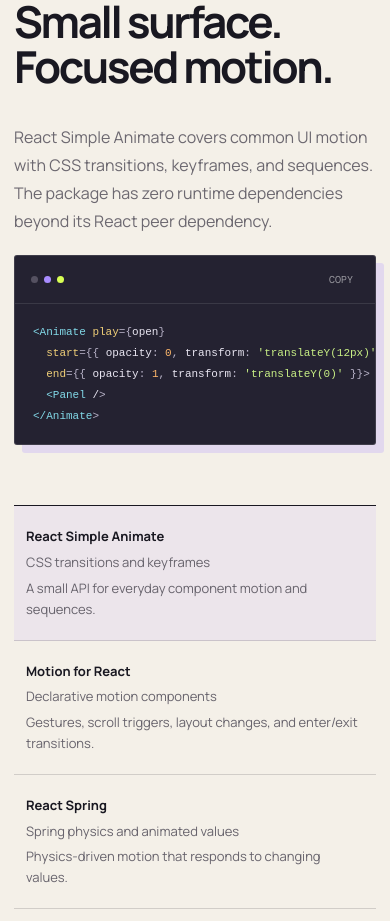
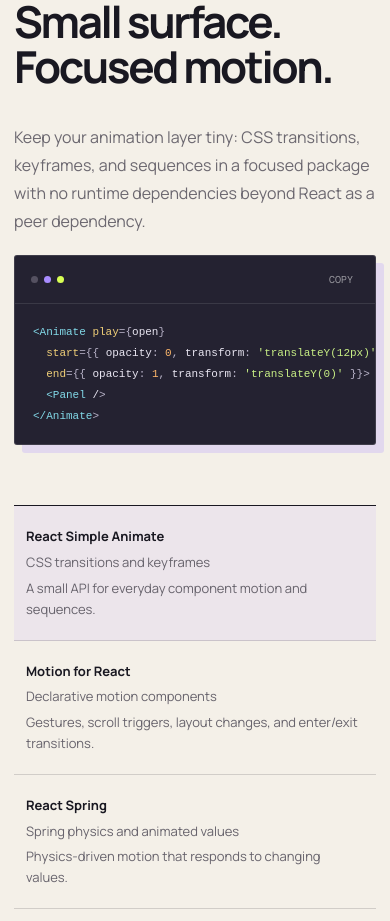
Before and after one commit to bluebill1049/react-simple-animate-web-site, a React (Vite) app: page / in a window 390 px wide. Shown: the part 5380-6301 px from the top of the page. Built offline with nearby package versions, Linux system fonts and the light colour scheme; a web font is replaced by a local one.

Commit message:
add bg color

```diff
--- a/index.html
+++ b/index.html
@@ -3,7 +3,7 @@
   <head>
     <meta charset="UTF-8" />
     <meta name="viewport" content="width=device-width, initial-scale=1.0" />
-    <meta name="theme-color" content="#171622" />
+    <meta name="theme-color" content="#f4f0e8" />
     <meta name="description" content="Small, declarative animations for React. Animate from A to B, create keyframes, and orchestrate sequences." />
     <meta name="author" content="bluebill1049" />
     <link rel="describedby" href="/llms.txt" />
--- a/src/App.jsx
+++ b/src/App.jsx
@@ -235,7 +235,7 @@
         </section>
 
         <section className="section shell comparison">
-          <div className="comparison-heading"><div><span className="section-index">04 / PICK THE RIGHT TOOL</span><h2>Small surface.<br />Focused motion.</h2></div><div><p>React Simple Animate covers common UI motion with CSS transitions, keyframes, and sequences. The package has zero runtime dependencies beyond its React peer dependency.</p><CodeBlock code={`<Animate play={open}\n  start={{ opacity: 0, transform: 'translateY(12px)' }}\n  end={{ opacity: 1, transform: 'translateY(0)' }}>\n  <Panel />\n</Animate>`} /></div></div>
+          <div className="comparison-heading"><div><span className="section-index">04 / PICK THE RIGHT TOOL</span><h2>Small surface.<br />Focused motion.</h2></div><div><p>Keep your animation layer tiny: CSS transitions, keyframes, and sequences in a focused package with no runtime dependencies beyond React as a peer dependency.</p><CodeBlock code={`<Animate play={open}\n  start={{ opacity: 0, transform: 'translateY(12px)' }}\n  end={{ opacity: 1, transform: 'translateY(0)' }}>\n  <Panel />\n</Animate>`} /></div></div>
           <div className="comparison-table" role="table" aria-label="Animation library comparison">
             <div className="comparison-row comparison-labels" role="row"><span role="columnheader">Library</span><span role="columnheader">Approach</span><span role="columnheader">Use it when you need</span></div>
             <div className="comparison-row is-current" role="row"><strong role="cell">React Simple Animate</strong><span role="cell">CSS transitions and keyframes</span><span role="cell">A small API for everyday component motion and sequences.</span></div>
--- a/src/styles.css
+++ b/src/styles.css
@@ -15,8 +15,8 @@
 }
 
 * { box-sizing: border-box; }
-html { scroll-behavior: smooth; }
-body { margin: 0; min-width: 320px; background: var(--paper); }
+html { min-height: 100%; scroll-behavior: smooth; }
+body { min-height: 100vh; min-height: 100dvh; margin: 0; min-width: 320px; background: var(--paper); }
 button, a { font: inherit; }
 button { color: inherit; }
 a { color: inherit; }
@@ -226,7 +226,6 @@
 }
 
 @media (max-width: 640px) {
-  body { overflow-x: clip; }
   .shell { width: min(100% - 28px, 1180px); }.header-inner { height: 64px; gap: 12px; }.nav { top: 64px; }.brand { gap: 8px; }.brand > span:last-child { font-size: 13px; }.github-link span { display: none; }.github-link { padding-left: 0; border-left: 0; }.menu-button { width: 36px; flex: 0 0 36px; }
   .hero { min-height: auto; }.hero-grid { padding-block: 64px 80px; }.hero h1 { font-size: clamp(52px, 17vw, 76px); }.lede { font-size: 16px; }.hero-actions { align-items: stretch; flex-direction: column; }.hero-actions .button { width: 100%; }
   .motion-stage { min-height: 430px; box-shadow: 14px 14px 0 var(--violet); }.orbit-scene { height: 310px; }.orbit-one { width: 230px; height: 125px; margin: -62px 0 0 -115px; }.orbit-two { width: 138px; height: 240px; margin: -120px 0 0 -69px; }.core { width: 84px; height: 84px; }.core img { width: 46px; }.stage-controls { height: 62px; }.stage-controls code { display: none; }
```
